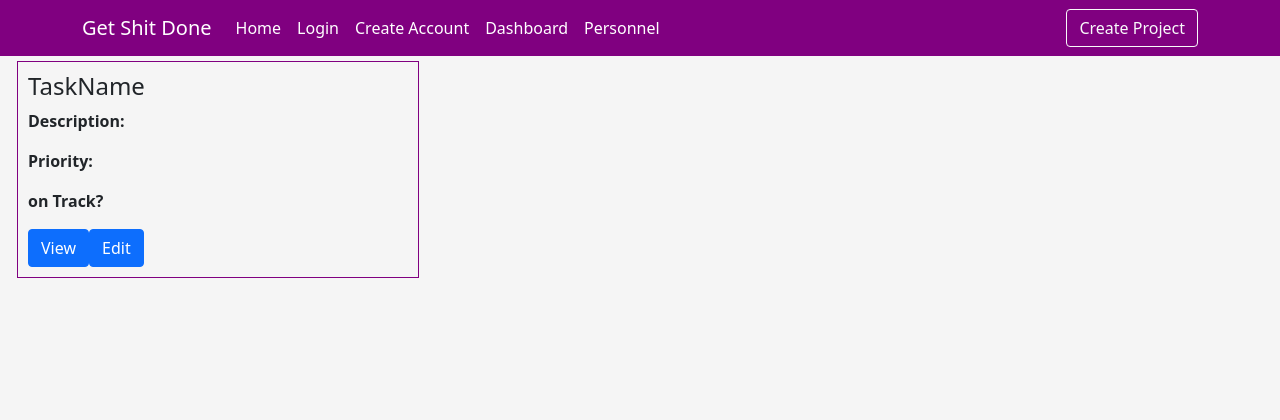
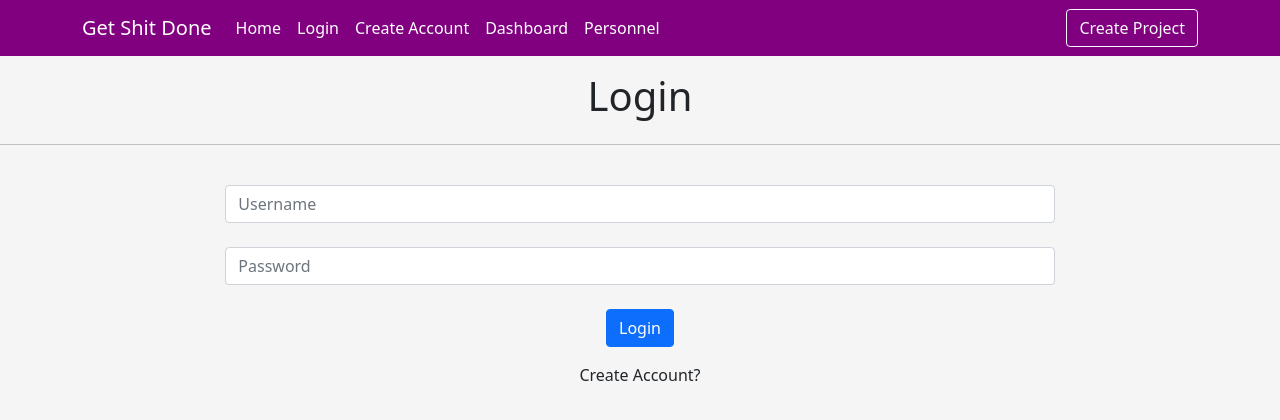
Before and after one commit to alsalmiw/get-done-react, a React (Create React App) app: page /login in a window 1280 px wide. Shown: the top 420 px of the page. Built offline with nearby package versions, Linux system fonts and the light colour scheme.

Commit message:
login and nav useContext logic

```diff
--- a/src/App.css
+++ b/src/App.css
@@ -6,6 +6,7 @@ body{
   padding: 10px;
   width: 32%;
   border: 1px solid purple;
+  background-color: white;
 }
 
 .purpleBG{
--- a/src/Components/Navigation.js
+++ b/src/Components/Navigation.js
@@ -4,6 +4,9 @@ import { Container, Navbar, Nav, Button } from "react-bootstrap";
 import Dashboard from '../Pages/Dashboard'
 import CreateAccount from "../Pages/CreateAccount";
 import UserContext from "../Context/UserContext";
+import Home from "../Pages/Home";
+import Personnel from "../Pages/Personnel";
+import LoginPage from "../Pages/LoginPage";
 
 export default function Navigation() {
 
@@ -17,24 +20,25 @@ export default function Navigation() {
             <Navbar.Toggle aria-controls="basic-navbar-nav" />
             <Navbar.Collapse id="basic-navbar-nav">
               <Nav className="me-auto">
-              <Nav.Link href="/">Home</Nav.Link>
-                <Nav.Link href="login">Login</Nav.Link>
-                <Nav.Link href="create-account">Create Account</Nav.Link>
-                <Nav.Link href="dashboard">Dashboard</Nav.Link>
-                <Nav.Link href="personnel">Personnel</Nav.Link>
+              <Nav.Link as={Link} to="/">Home</Nav.Link>
+                <Nav.Link as={Link} to="login">Login</Nav.Link>
+                <Nav.Link as={Link} to="create-account">Create Account</Nav.Link>
+                <Nav.Link as={Link} to="dashboard">Dashboard</Nav.Link>
+               {isAdmin?<Nav.Link as={Link} to="personnel">Personnel</Nav.Link> : null}
               </Nav>
               <Nav>
-              <Button variant="outline-light"> Create Project</Button>
+              {isAdmin?<Button variant="outline-light"> Create Project</Button> : null}
               </Nav>
             </Navbar.Collapse>
           </Container>
         </Navbar>
       </Container>
       <Routes>
-        <Route path="dashboard" element={<Dashboard />} key="dashboards" />
-        <Route path="login" element={<Dashboard />} key="login" />
-        <Route path="create-account" element={<CreateAccount />} key="create-account" />
-
+      <Route path="/" element={<Home />} key='home' />
+      <Route path="login" element={<LoginPage />} key="login" />
+      <Route path="create-account" element={<CreateAccount />} key="create-account" />
+      <Route path="dashboard" element={<Dashboard />} key="dashboards" />
+      <Route path="personnel" element={<Personnel />} key="personnel" />
       </Routes>
     </BrowserRouter>
   );
--- a/src/Hooks/use-project.js
+++ b/src/Hooks/use-project.js
@@ -3,6 +3,9 @@ import {useState} from 'react';
 export default function useUser(){
     const [project, setProject] = useState('');
     const [projectId, setProjectId] = useState('');
+    const [userProjects, setUserProjects] = useState([])
+
+
 
     return {project, setProject, projectId, setProjectId }
 }
--- a/src/Hooks/use-user.js
+++ b/src/Hooks/use-user.js
@@ -1,9 +1,12 @@
 import {useState} from 'react';
+import {login} from '../Services/DataServices'
 
 export default function useUser(){
-    const [user, setUser] = useState('');
+    const [username, setUsername] = useState('');
     const [userId, setUserId] = useState('');
-    const [isAdmin, setIsAdmin] = useState(false);
+    const [isAdmin, setIsAdmin] = useState(true);
 
-    return {user, setUser, userId, setUserId, isAdmin, setIsAdmin}
+
+
+    return {username, setUsername, userId, setUserId, isAdmin, setIsAdmin}
 }
--- a/src/Pages/Dashboard.js
+++ b/src/Pages/Dashboard.js
@@ -1,7 +1,10 @@
-import React, {useState} from 'react'
-import {Container, Modal, Button} from "react-bootstrap"
+import React, {useState, useContext} from 'react'
+import {Container, Modal, Button} from "react-bootstrap";
+import UserContext from "../Context/UserContext";
 
 export default function Dashboard() {
+
+  let {isAdmin} = useContext(UserContext);
 
   const [show, setShow] = useState(false);
   const [isEdit, setIsEdit]=useState(false);
@@ -24,7 +27,6 @@ export default function Dashboard() {
   return (
     <>
     <Container fluid>
-
       <div className='task-container'>
         <div className='task-title center'><h4>TaskName</h4> </div>
         <div className='task-description'>
@@ -38,13 +40,9 @@ export default function Dashboard() {
         <Button variant="primary" onClick={handleViewShow}>
         View
       </Button>
-      <Button variant="primary" onClick={handleEditShow}>
-        Edit
-      </Button>
+      {isAdmin?<Button variant="primary" onClick={handleEditShow}>Edit</Button> : null}
         </div>
-
       </div>
-
     </Container>
     <>
 
--- /dev/null
+++ b/src/Pages/Home.js
@@ -0,0 +1,7 @@
+import React from 'react'
+
+export default function Home() {
+  return (
+    <div>Home</div>
+  )
+}
--- a/src/Pages/LoginPage.js
+++ b/src/Pages/LoginPage.js
@@ -1,8 +1,31 @@
-import React from 'react';
+import React, {useContext, useState} from 'react';
 import { Container, Row, Col, Form, Button } from 'react-bootstrap';
+import UserContext from "../Context/UserContext";
+import { useNavigate } from "react-router-dom";
+import {login} from "../Services/DataServices"
 
 
-export default function CreateLogin() {
+export default function LoginPage() {
+    let navigate = useNavigate();
+    let {username, setUsername} = useContext(UserContext);
+    const [password, setPassword] = useState('');
+
+    const handleSubmit =async () => {
+
+        let userData = {
+          username,
+          password
+        }
+        let token = await login (userData)
+        console.log(token)
+        if (token.token !=null)
+        {
+          localStorage.setItem("Token" , token.token)
+          setUsername(username);
+          navigate('/dashboard');
+        }
+      }
+
     return ( //create the create account page and the login page!
         //background purple
         <Container fluid>
@@ -16,13 +39,13 @@ export default function CreateLogin() {
                 <Col md={8} className="">
                     <Form>
                         <Form.Group className="mb-4" controlId="formUsername">
-                            <Form.Control type="text" placeholder="Username" />
+                            <Form.Control type="text" placeholder="Username" onChange={({target})=>setUsername(target.value)}/>
                         </Form.Group>
                         <Form.Group className="" controlId="formBasicPassword">
-                            <Form.Control type="password" placeholder="Password" />
+                            <Form.Control type="password" placeholder="Password" onChange={({target:{value}})=>setPassword(value)} />
                         </Form.Group>
                         <div className="d-flex justify-content-center">
-                            <Button className="mt-4" variant="primary" type="submit">
+                            <Button className="mt-4" variant="primary" type="submit" onClick={handleSubmit}>
                                 Login
                             </Button>
                         </div>
--- a/src/Pages/Peronnel.js
+++ b/src/Pages/Personnel.js
@@ -1,6 +1,6 @@
 import React from 'react'
 
-export default function Peronnel() {
+export default function Personnel() {
   return (
     <div>Peronnel</div>
   )
--- a/src/Services/DataServices.js
+++ b/src/Services/DataServices.js
@@ -41,3 +41,5 @@ async function getDashboardProjects()
     let data = await result.json();
     return data;
 }
+
+export {checkToken, login, getProjectItemsByUserId, getDashboardProjects }
```
